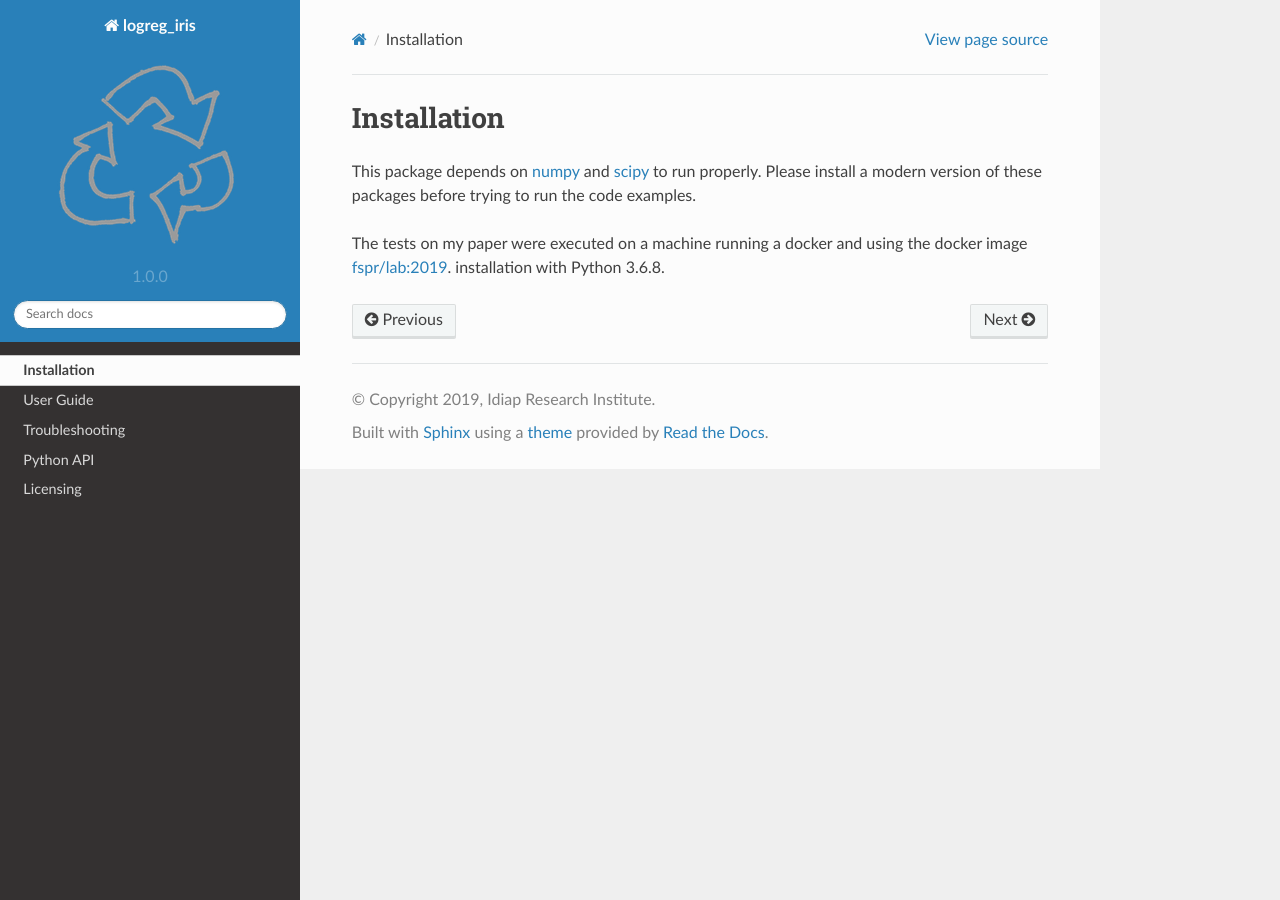
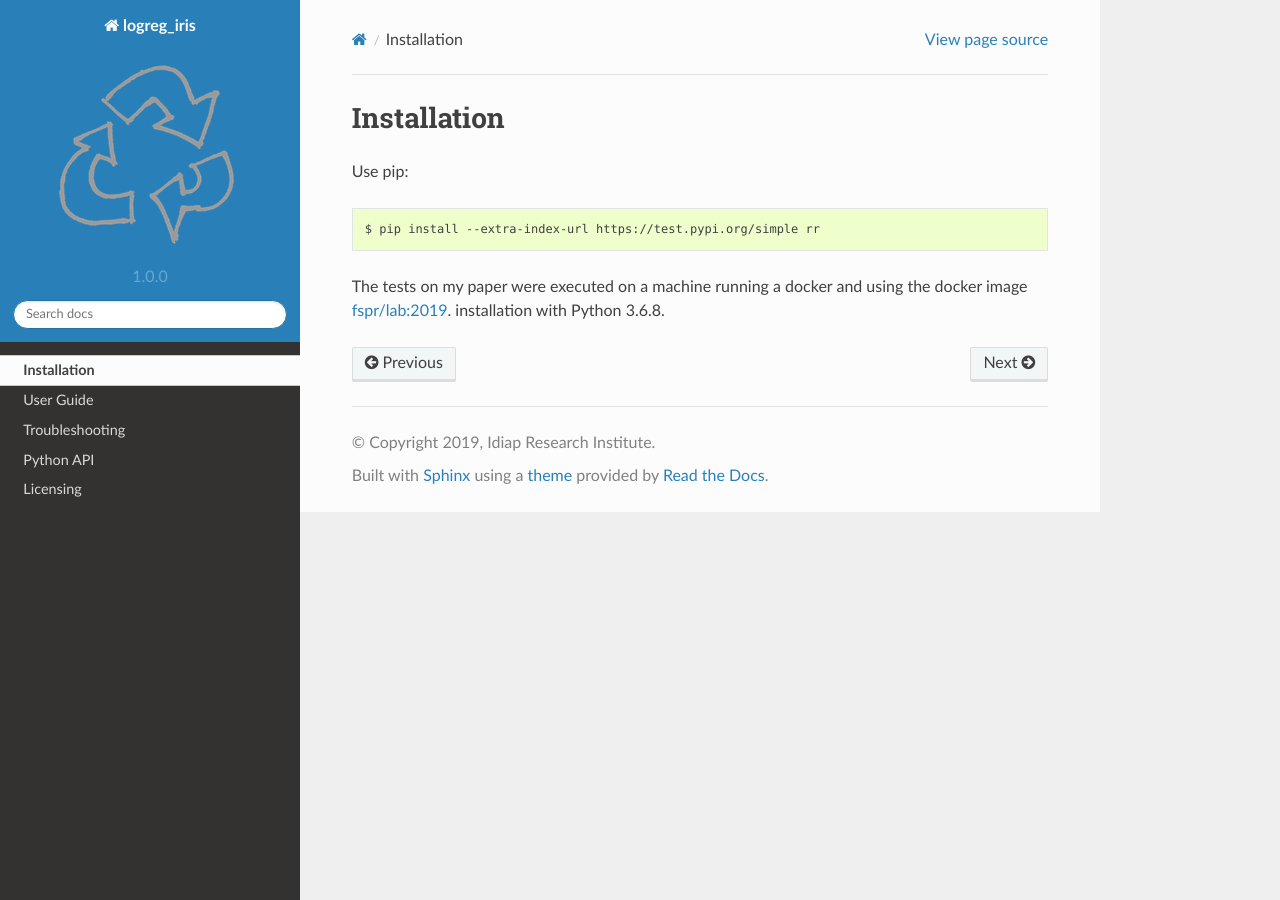
Before and after one commit to sandrich/mai-m05-ex6, a Sphinx documentation site: the page built from doc/installation.rst, in a window 1280 px wide. Built offline with Sphinx 7.4.7 and the Read the Docs theme 2.0.0, drawn with Linux system fonts in a browser that asks for light colours.

Commit message:
[doc] Fix installation and usage instructions

```diff
--- a/doc/guide.rst
+++ b/doc/guide.rst
@@ -12,7 +12,7 @@
 
 .. code-block:: sh
 
-   $ python paper.py
+   $ rr-paper
 
 
 For your reference, the paper tables are repeated below, so you can check the
--- a/doc/installation.rst
+++ b/doc/installation.rst
@@ -6,8 +6,12 @@
 Installation
 ------------
 
-This package depends on numpy_ and scipy_ to run properly. Please install a
-modern version of these packages before trying to run the code examples.
+Use pip:
+
+.. code-block:: sh
+
+   $ pip install --extra-index-url https://test.pypi.org/simple rr
+
 
 The tests on my paper were executed on a machine running a docker and using the
 docker image `fspr/lab:2019 <https://hub.docker.com/r/fspr/lab>`_.
```
